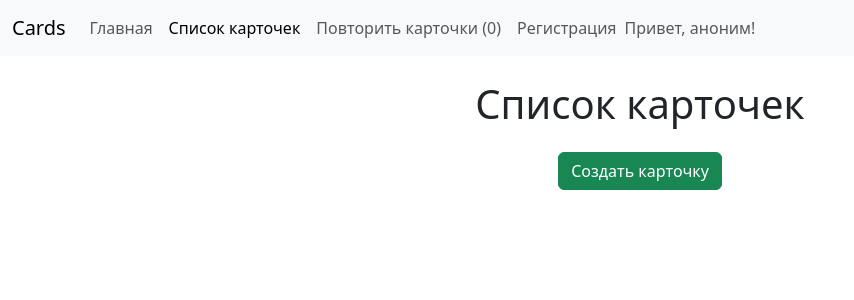
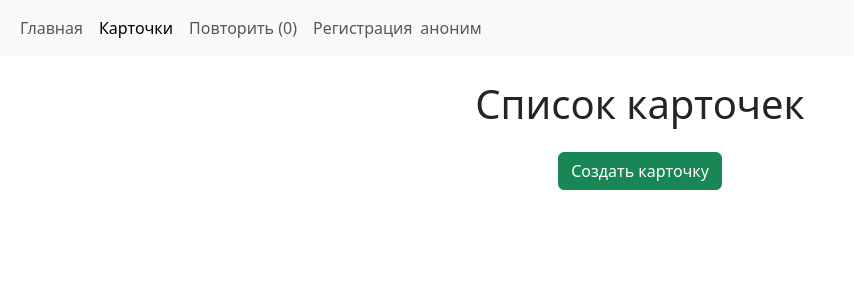
Before and after one commit to Villhard/recallcontrol-archive, a Django app: page /cards/ in a window 1280 px wide. Shown: the top 300 px of the page, without its empty margins (0-854 px from the left). Run offline with Django 5.2, Linux system fonts and the light colour scheme; data that the repository does not hold is empty; some libraries are stand-ins or nearby versions.

Commit message:
style(menu.html): simplify navbar text and labels for improved clarity and conciseness

```diff
--- a/templates/includes/menu.html
+++ b/templates/includes/menu.html
@@ -1,11 +1,6 @@
 {% load card_tags %}
 <nav class="navbar navbar-expand-lg navbar-light bg-light">
   <div class="container-fluid">
-    <a class="navbar-brand" href="#">Cards</a>
-    <button class="navbar-toggler" type="button" data-bs-toggle="collapse" data-bs-target="#navbarNav"
-      aria-controls="navbarNav" aria-expanded="false" aria-label="Toggle navigation">
-      <span class="navbar-toggler-icon"></span>
-    </button>
     <div class="collapse navbar-collapse" id="navbarNav">
       <ul class="navbar-nav mr-auto">
         <li class="nav-item">
@@ -14,11 +9,11 @@
         </li>
         <li class="nav-item">
           <a class="nav-link {% if request.resolver_match.url_name == 'card_list' %}active{% endif %}"
-            href="{% url 'cards:card_list' %}">Список карточек</a>
+            href="{% url 'cards:card_list' %}">Карточки</a>
         </li>
         <li class="nav-item">
           <a class="nav-link {% if request.resolver_match.url_name == 'card_study' %}active{% endif %}"
-            href="{% url 'cards:card_study' %}">Повторить карточки ({% card_for_studying %})</a>
+            href="{% url 'cards:card_study' %}">Повторить ({% card_for_studying %})</a>
         </li>
         <li class="nav-item">
           <a class="nav-link {% if request.resolver_match.url_name == 'register' %}active{% endif %}"
@@ -28,11 +23,11 @@
       <ul class="navbar-nav ml-auto">
         {% if user.is_authenticated %}
         <li class="nav-item">
-          <span class="navbar-text">Привет, {{ user.username }}!</span>
+          <span class="navbar-text">{{ user.username }}</span>
         </li>
         {% else %}
         <li class="nav-item">
-          <span class="navbar-text">Привет, аноним!</span>
+          <span class="navbar-text">аноним</span>
         </li>
         {% endif %}
       </ul>
```
